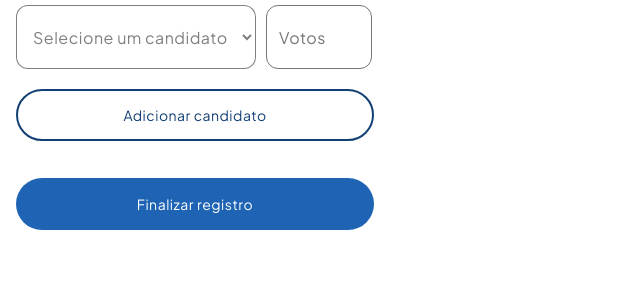
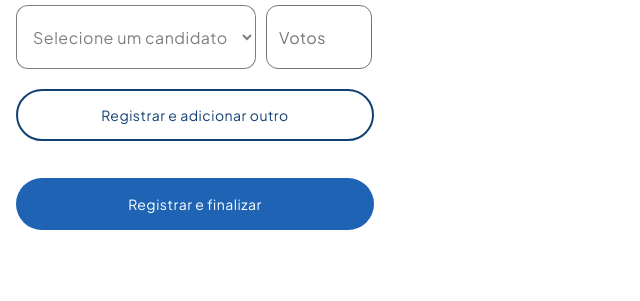
Before and after one commit to larissaPretto/Minha-Urna, a PHP site: page /cadastroResultado4.php?idUF=1 in a window 1280 px wide. Shown: the part 479-780 px from the top of the page, without its empty margins (0-640 px from the left). Run offline with PHP 8.4, Linux system fonts and the light colour scheme; data comes from the database, SQL or seed files in the repository; data that the repository does not hold is empty.

Commit message:
front registro

```diff
--- a/view/cadastroResultado4.php
+++ b/view/cadastroResultado4.php
@@ -52,11 +52,11 @@
         </div>
     </div>
     <br>
-    <button type="submit" class="adicionar">Adicionar candidato</button><br>
+    <button type="submit" class="adicionar">Registrar e adicionar outro</button><br>
     </form>
 
     <br>
-    <a href='inicio.php'><button class="finalizar">Finalizar registro</button></a>
+    <a href='inicio.php'><button class="finalizar">Registrar e finalizar</button></a>
 
     <script src="https://ajax.googleapis.com/ajax/libs/jquery/3.6.1/jquery.min.js"></script>
     <script src="../js/sendForm.js"></script>
```
